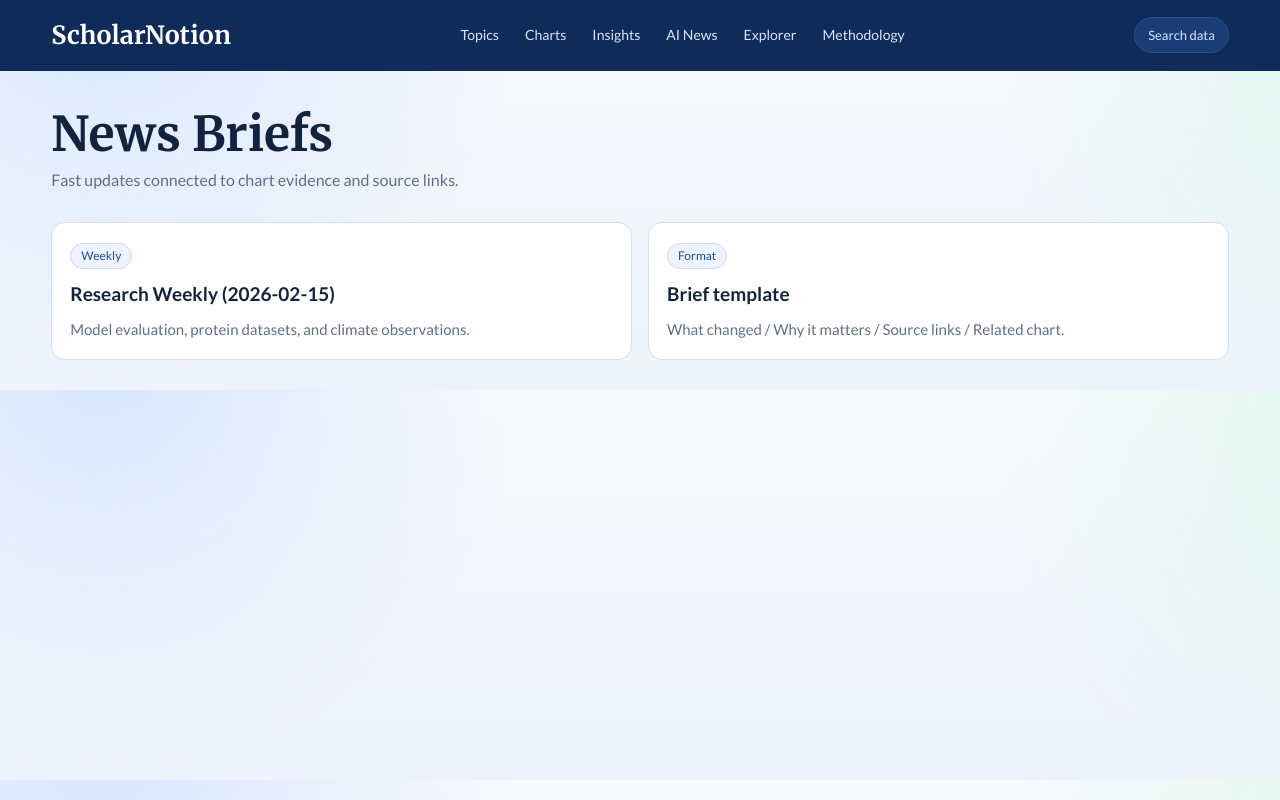
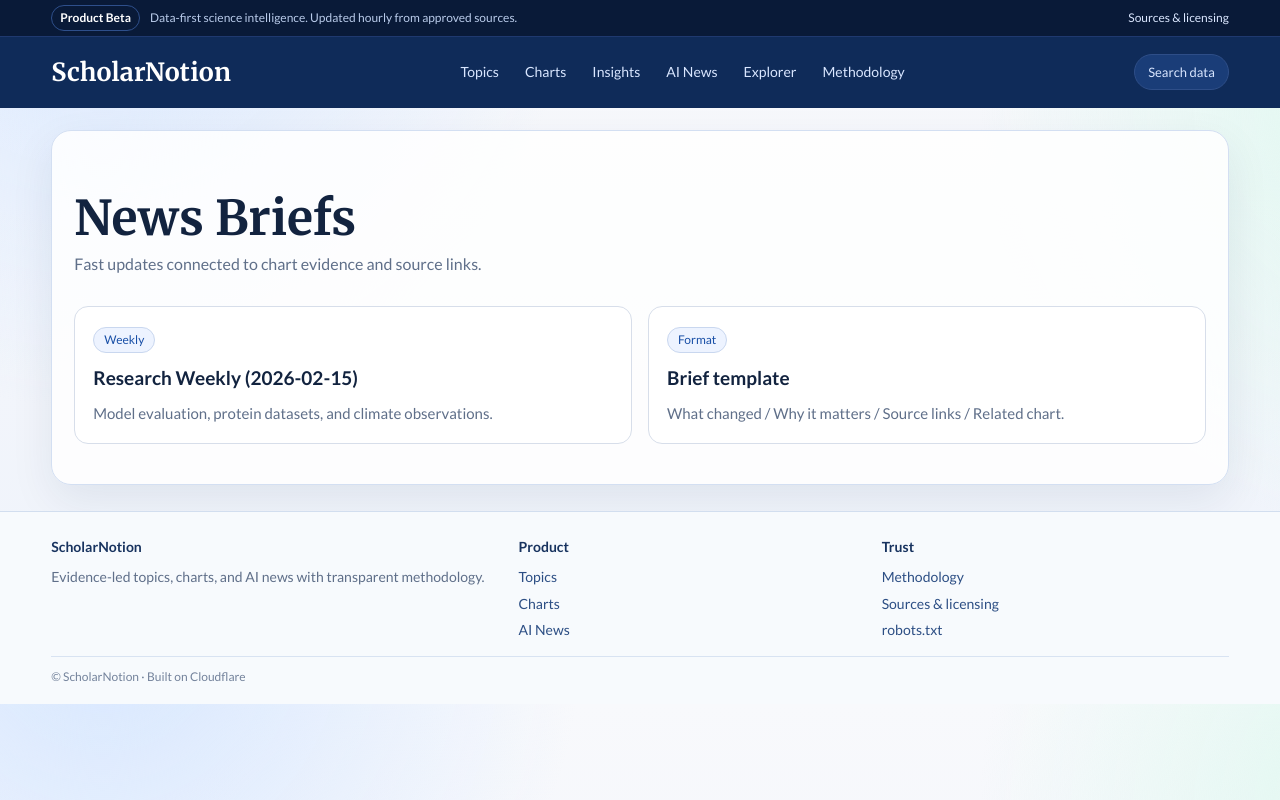
Before and after one commit to yangyuezh/scholarnotion, a plain HTML site: page pages/news.html in a window 1280 px wide. Drawn offline with Linux system fonts and the light colour scheme.

Commit message:
feat: productize site shell with unified utility bar footer and layout

```diff
--- a/assets/css/styles.css
+++ b/assets/css/styles.css
@@ -81,6 +81,11 @@
   color: #ffffff;
 }
 
+.menu a.is-active {
+  background: #1f4b94;
+  color: #ffffff;
+}
+
 .search-chip {
   border: 1px solid #2e4e88;
   border-radius: 999px;
@@ -88,6 +93,37 @@
   font-size: 13px;
   color: #d9e6ff;
   background: #1a3d78;
+}
+
+.utility-bar {
+  background: #091a38;
+  border-bottom: 1px solid #1f396f;
+  color: #cfddfa;
+}
+
+.utility-inner {
+  min-height: 36px;
+  display: flex;
+  align-items: center;
+  gap: 10px;
+  font-size: 12px;
+}
+
+.utility-badge {
+  border: 1px solid #2e4f8b;
+  border-radius: 999px;
+  padding: 2px 8px;
+  color: #ffffff;
+  font-weight: 700;
+}
+
+.utility-text {
+  color: #b9cbea;
+}
+
+.utility-link {
+  margin-left: auto;
+  color: #dbe7ff;
 }
 
 .hero {
@@ -137,6 +173,16 @@
 
 .section {
   padding: 16px 0 30px;
+}
+
+.main-surface {
+  margin-top: 22px;
+  margin-bottom: 26px;
+  padding: 24px 22px 10px;
+  border: 1px solid #d3dff2;
+  border-radius: 20px;
+  background: rgba(255, 255, 255, 0.86);
+  box-shadow: 0 16px 44px rgba(18, 37, 74, 0.08);
 }
 
 .section h2 {
@@ -354,6 +400,45 @@
   font-size: 13px;
 }
 
+.site-footer {
+  border-top: 1px solid #d2deef;
+  background: #f7fafd;
+  margin-top: 14px;
+}
+
+.footer-grid {
+  padding: 24px 0 10px;
+  display: grid;
+  grid-template-columns: minmax(230px, 1.3fr) repeat(2, minmax(130px, 1fr));
+  gap: 16px;
+}
+
+.footer-grid h4 {
+  margin: 0 0 8px;
+  font-size: 14px;
+  color: #18335f;
+}
+
+.footer-grid p {
+  margin: 0;
+  color: #5f6f89;
+  font-size: 14px;
+}
+
+.footer-grid a {
+  display: block;
+  margin-bottom: 4px;
+  color: #2c4e84;
+  font-size: 14px;
+}
+
+.footer-meta {
+  border-top: 1px solid #d8e3f2;
+  padding: 10px 0 18px;
+  color: #73829b;
+  font-size: 12px;
+}
+
 .topic-hero {
   margin-top: 20px;
   border: 1px solid #c7d8f5;
@@ -528,6 +613,16 @@
     font-size: 12px;
   }
 
+  .utility-inner {
+    min-height: 42px;
+    flex-wrap: wrap;
+    padding: 6px 0;
+  }
+
+  .utility-link {
+    margin-left: 0;
+  }
+
   .topic-hero {
     grid-template-columns: 1fr;
   }
@@ -536,4 +631,8 @@
     border-left: none;
     border-top: 1px solid rgba(236, 243, 255, 0.2);
   }
+
+  .footer-grid {
+    grid-template-columns: 1fr;
+  }
 }
--- /dev/null
+++ b/assets/js/app-shell.js
@@ -0,0 +1,68 @@
+(function () {
+  function ensureUtilityBar() {
+    if (document.querySelector('.utility-bar')) return;
+    const header = document.querySelector('.site-header');
+    if (!header) return;
+    const bar = document.createElement('div');
+    bar.className = 'utility-bar';
+    bar.innerHTML = `
+      <div class="container utility-inner">
+        <span class="utility-badge">Product Beta</span>
+        <span class="utility-text">Data-first science intelligence. Updated hourly from approved sources.</span>
+        <a href="/pages/sources.html" class="utility-link">Sources & licensing</a>
+      </div>
+    `;
+    header.parentNode.insertBefore(bar, header);
+  }
+
+  function ensureFooter() {
+    if (document.querySelector('.site-footer')) return;
+    const body = document.body;
+    const footer = document.createElement('footer');
+    footer.className = 'site-footer';
+    footer.innerHTML = `
+      <div class="container footer-grid">
+        <div>
+          <h4>ScholarNotion</h4>
+          <p>Evidence-led topics, charts, and AI news with transparent methodology.</p>
+        </div>
+        <div>
+          <h4>Product</h4>
+          <a href="/pages/topics.html">Topics</a>
+          <a href="/pages/charts.html">Charts</a>
+          <a href="/pages/ai-news.html">AI News</a>
+        </div>
+        <div>
+          <h4>Trust</h4>
+          <a href="/pages/methodology.html">Methodology</a>
+          <a href="/pages/sources.html">Sources & licensing</a>
+          <a href="/robots.txt">robots.txt</a>
+        </div>
+      </div>
+      <div class="container footer-meta">© ScholarNotion · Built on Cloudflare</div>
+    `;
+    body.appendChild(footer);
+  }
+
+  function setActiveNav() {
+    const path = window.location.pathname;
+    document.querySelectorAll('.menu a').forEach((a) => {
+      const href = a.getAttribute('href') || '';
+      if (href === path || (path === '/' && href === '/')) {
+        a.classList.add('is-active');
+      }
+    });
+  }
+
+  function styleMain() {
+    const main = document.querySelector('main.container');
+    if (main) main.classList.add('main-surface');
+  }
+
+  document.addEventListener('DOMContentLoaded', function () {
+    ensureUtilityBar();
+    styleMain();
+    setActiveNav();
+    ensureFooter();
+  });
+})();
--- a/pages/news.html
+++ b/pages/news.html
@@ -1,3 +1,4 @@
 <!doctype html><html lang="en"><head><meta charset="UTF-8" /><meta name="viewport" content="width=device-width, initial-scale=1.0" />
     <meta name="description" content="ScholarNotion provides data-driven science topics, charts, insights, and transparent methodology." /><title>News | ScholarNotion</title><link rel="stylesheet" href="/assets/css/styles.css" /></head><body><header class="site-header"><div class="container nav"><a class="brand" href="/">ScholarNotion</a><nav class="menu"><a href="/pages/topics.html">Topics</a><a href="/pages/charts.html">Charts</a><a href="/pages/insights.html">Insights</a>
-          <a href="/pages/ai-news.html">AI News</a><a href="/pages/explorer.html">Explorer</a><a href="/pages/methodology.html">Methodology</a></nav><a class="search-chip" href="/pages/charts.html">Search data</a></div></header><main class="container"><section class="page-title"><h1>News Briefs</h1><p>Fast updates connected to chart evidence and source links.</p></section><section class="grid cards-2 section"><a class="card" href="/pages/news-weekly-2026-02-15.html"><span class="pill">Weekly</span><h3>Research Weekly (2026-02-15)</h3><p>Model evaluation, protein datasets, and climate observations.</p></a><a class="card" href="/pages/insights.html"><span class="pill">Format</span><h3>Brief template</h3><p>What changed / Why it matters / Source links / Related chart.</p></a></section></main></body></html>
+          <a href="/pages/ai-news.html">AI News</a><a href="/pages/explorer.html">Explorer</a><a href="/pages/methodology.html">Methodology</a></nav><a class="search-chip" href="/pages/charts.html">Search data</a></div></header><main class="container"><section class="page-title"><h1>News Briefs</h1><p>Fast updates connected to chart evidence and source links.</p></section><section class="grid cards-2 section"><a class="card" href="/pages/news-weekly-2026-02-15.html"><span class="pill">Weekly</span><h3>Research Weekly (2026-02-15)</h3><p>Model evaluation, protein datasets, and climate observations.</p></a><a class="card" href="/pages/insights.html"><span class="pill">Format</span><h3>Brief template</h3><p>What changed / Why it matters / Source links / Related chart.</p></a></section></main>  <script src="/assets/js/app-shell.js"></script>
+  </body></html>
```
Also changed, not shown: 404.html (+2 -1 lines), index.html (+1 -0 lines), pages/about.html (+2 -1 lines), pages/ai-news.html (+1 -0 lines), pages/chart-ai-publications.html (+1 -0 lines), pages/charts.html (+1 -0 lines), pages/concept-transformer.html (+2 -1 lines), pages/explore.html (+2 -1 lines), pages/explorer.html (+1 -0 lines), pages/insights.html (+1 -0 lines), pages/methodology.html (+1 -0 lines), pages/news-weekly-2026-02-15.html (+2 -1 lines), sitemap.xml (+20 -20 lines).
